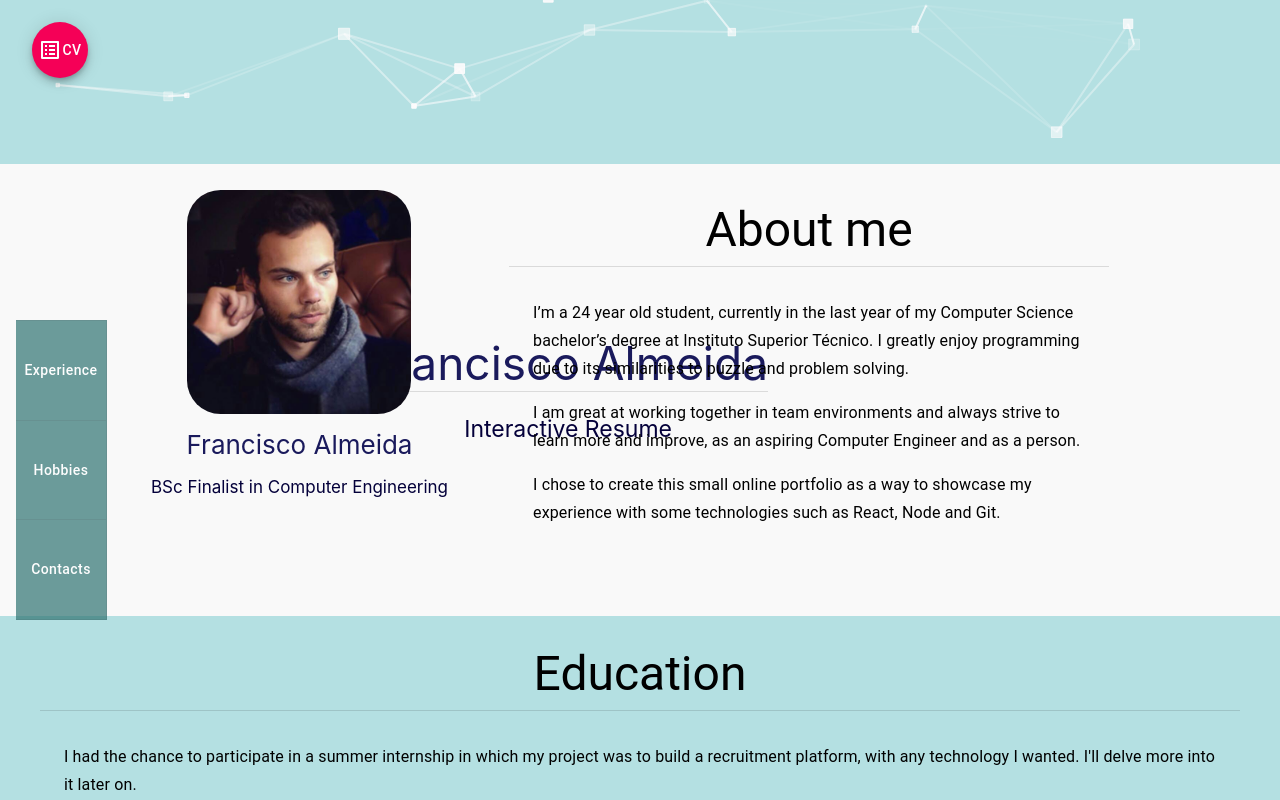
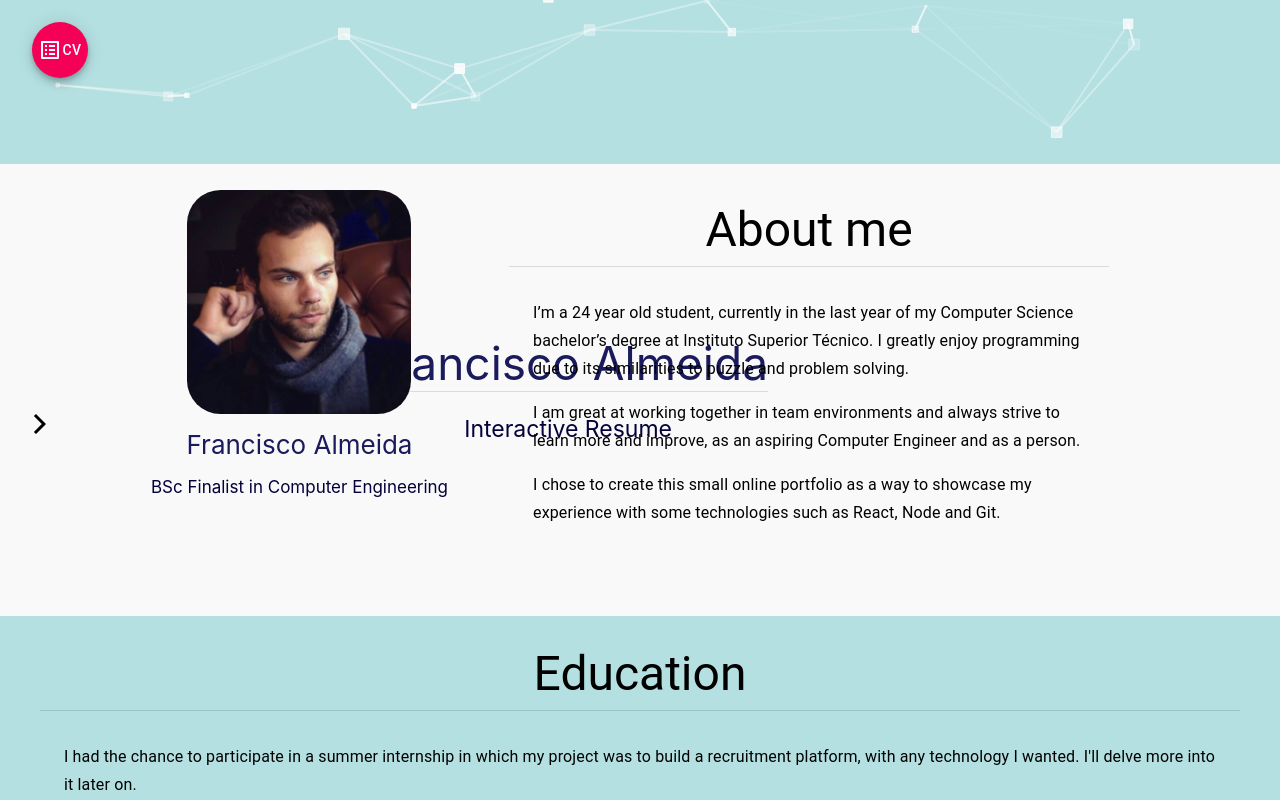
Before and after one commit to NotAHelicopter/personalweb, a React (Create React App) app: page / in a window 1280 px wide. Shown: the top 800 px of the page. Built offline with nearby package versions, Linux system fonts and the light colour scheme.

Commit message:
fixed drawer

```diff
--- a/src/App.js
+++ b/src/App.js
@@ -12,7 +12,6 @@ import ListAltIcon from '@material-ui/icons/ListAlt';
 import FadeInSection from "./fadein";
 import Divider from '@material-ui/core/Divider';
 import './first.css';
-import Drawer from "./sideDrawer";
 
 const useStyles = makeStyles((theme) => ({
   paper :{
@@ -114,9 +113,9 @@ function App() {
     });
   })
 
+
   return (
     <div className="App">
-      <Drawer />
       <header className="part-header">
             <div className="part-name">
                 Francisco Almeida
@@ -165,7 +164,7 @@ function App() {
               </Grid>
           </Grid>
         </Grid>
-        <Grid container justify="center" item className={classes.grid2}>
+        <Grid id="edu" container justify="center" item className={classes.grid2}>
           <FadeInSection>
             <Paper elevation={0} className={classes.paper}>
               <Typography variant='h3' className={classes.typoLong}>
@@ -186,10 +185,10 @@ function App() {
             </Paper>
           </FadeInSection>
         </Grid>
-        <Grid container justify="center" item className={classes.grid3}>
+        <Grid id="exp" container justify="center" item className={classes.grid3}>
           <FadeInSection>
             <Paper elevation={0} className={classes.paper}>
-              <Typography variant='h3' className={classes.typoLong}>
+              <Typography  variant='h3' className={classes.typoLong}>
                   Experience
               </Typography>
               <Divider className={classes.div} />
@@ -218,7 +217,7 @@ function App() {
           </FadeInSection>
         </Grid>
 
-        <Grid container justify="center" item spacing={5} className={classes.grid4}>
+        <Grid id="hob" container justify="center" item spacing={5} className={classes.grid4}>
           <FadeInSection>
             <Paper elevation={0} className={classes.paper}>
               <Typography variant='h3' className={classes.typoLong}>
@@ -240,7 +239,7 @@ function App() {
           </FadeInSection>
         </Grid>
 
-        <Grid container justify="center" item spacing={5} className={classes.grid5}>
+        <Grid id="cont" container justify="center" item spacing={5} className={classes.grid5}>
           <FadeInSection>
             <Paper elevation={0} className={classes.paper}>
               <Typography variant='h3' className={classes.typoContact}>
--- a/src/first.css
+++ b/src/first.css
@@ -34,7 +34,7 @@
   @media only screen and (max-device-width: 480px) {
     .part-header {
       right: 10%;
-      bottom: 50%;
+      bottom: 20%;
     }
   }
 
--- a/src/index.css
+++ b/src/index.css
@@ -6,6 +6,8 @@ body {
   -webkit-font-smoothing: antialiased;
   -moz-osx-font-smoothing: grayscale;
   background-color: #B4E0E2;
+  scroll-behavior: smooth;
+
 }
 
 code {
--- a/src/index.js
+++ b/src/index.js
@@ -6,10 +6,12 @@ import reportWebVitals from './reportWebVitals';
 import Parts from "./particles";
 // eslint-disable-next-line
 import Bar from './Bar'
-
+import Drawer from './sideDrawer'
 ReactDOM.render(
   <React.StrictMode>
     <Parts/>
+    <Drawer />
+
      {/* <Bar />  */}
     <App />
   </React.StrictMode>,
--- a/src/sideDrawer.js
+++ b/src/sideDrawer.js
@@ -3,6 +3,11 @@ import { makeStyles } from '@material-ui/core/styles';
 import Drawer from '@material-ui/core/Drawer';
 import Divider from '@material-ui/core/Divider';
 import Button from '@material-ui/core/Button';
+import { useState } from 'react';
+import IconButton from '@material-ui/core/IconButton';
+import ArrowForwardIosIcon from '@material-ui/icons/ArrowForwardIos';
+import clsx from 'clsx';
+import ChevronLeftIcon from '@material-ui/icons/ChevronLeft';
 
 const drawerWidth = 90;
 
@@ -14,10 +19,11 @@ const useStyles = makeStyles((theme) => ({
   drawer: {
     width: drawerWidth,
     flexShrink: 0,
+    zIndex: 10,
   },
   drawerPaper: {
     width: drawerWidth,
-    height: 300,
+    height: 400,
     marginTop: theme.spacing(40),
     marginLeft:  theme.spacing(2),
     backgroundColor: "#307473",
@@ -27,44 +33,88 @@ const useStyles = makeStyles((theme) => ({
       height: 100,
       textTransform: 'none',
       color: "#ffffff",
-  }
+  },
+  menuButton: {
+    top: theme.spacing(50),
+    left: theme.spacing(2),
+    position: "fixed",
+  },
+  hide: {
+    display: 'none',
+  },
 }));
+
+
+
 
 export default function PermanentDrawerLeft() {
   const classes = useStyles();
+
+  const [open, setOpen] = useState(false);
+
+  const handleDrawerOpen = () => {
+    setOpen(true);
+  };
+
+  const handleDrawerClose = () => {
+    setOpen(false);
+  };
+
   return (
     <div className={classes.root}>
+      <IconButton
+            color="inherit"
+            aria-label="open drawer"
+            onClick={handleDrawerOpen}
+            className={clsx(classes.menuButton, open && classes.hide)}
+          >
+            <ArrowForwardIosIcon />
+      </IconButton>
       <Drawer
         className={classes.drawer}
-        variant="permanent"
+        variant="persistant"
+        open={open}
         classes={{
           paper: classes.drawerPaper,
         }}
         anchor="left"
+        onBackdropClick={handleDrawerClose}
       >
+        <IconButton onClick={handleDrawerClose}>
+            <ChevronLeftIcon />
+        </IconButton>
+        <Divider />
+        <Button className={classes.buttons}
+          onClick={()=>{
+            const elem = document.getElementById("edu");
+            elem.scrollIntoView();
+            handleDrawerClose();
+          }}
+          >Education</Button>
         <Divider />
         <Button
             className={classes.buttons}
-            onClick={()=>{window.scrollTo({
-              top: 1800,
-              behavior: 'smooth'
-            })}}
+            onClick={()=> {
+              const elem = document.getElementById("exp");
+              elem.scrollIntoView();
+              handleDrawerClose();
+            }}
           >Experience</Button>
 
         <Divider />
         <Button className={classes.buttons}
-          onClick={()=>{window.scrollTo({
-            top: 2300,
-            behavior: 'smooth'
-          })}}
+          onClick={()=>{
+            const elem = document.getElementById("hob");
+            elem.scrollIntoView();
+            handleDrawerClose();
+          }}
           >Hobbies</Button>
         <Divider />
         <Button className={classes.buttons}
           onClick={()=>{
-            window.scrollTo({
-              behavior: 'smooth',
-              top: 2500,
-            })
+            const elem = document.getElementById("cont");
+            elem.scrollIntoView();
+            handleDrawerClose();
           }}
           >Contacts</Button>
         <Divider />
```
Also changed, not shown: 1 other file (tests, documents, lock files or other folders).
